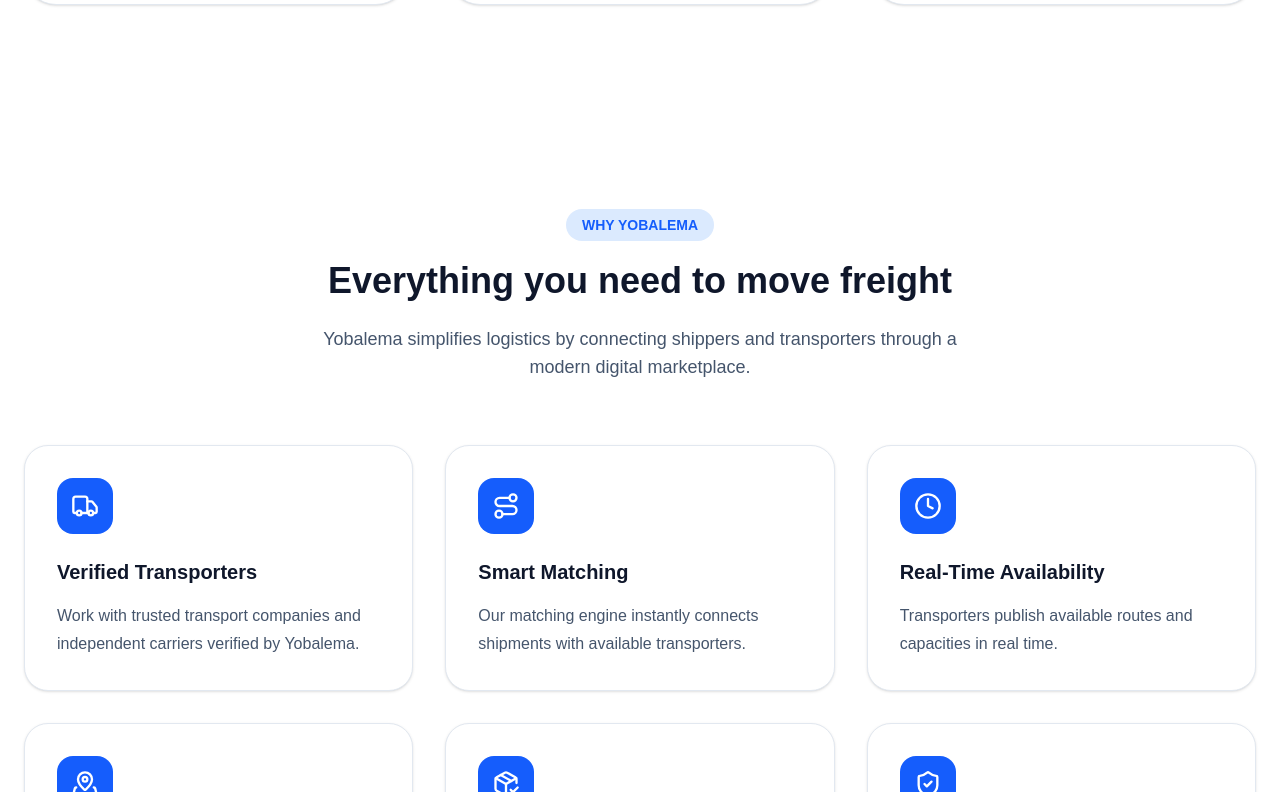
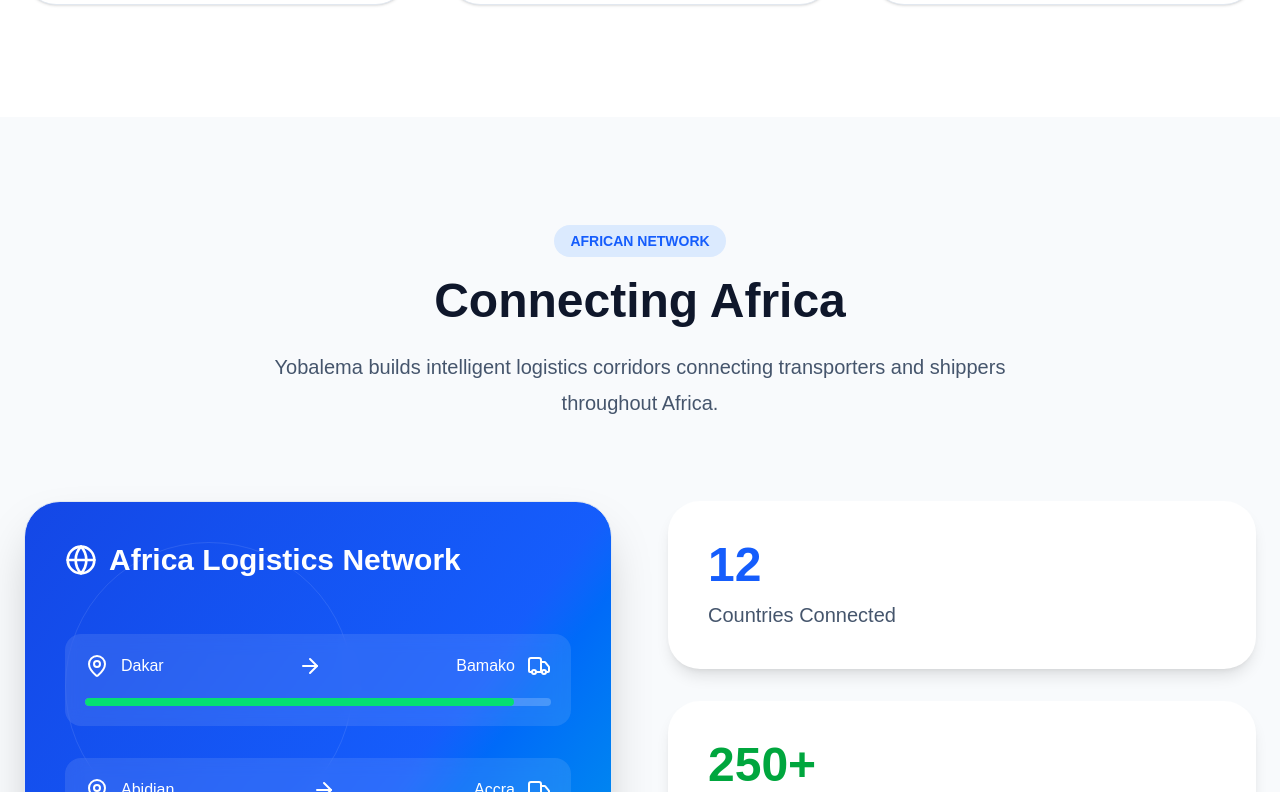
Before and after one commit to cherif-it/yobalema_mvp, a Next.js app: page / in a window 1280 px wide. Shown: the part 1888-2680 px from the top of the page. Built offline with nearby package versions, Linux system fonts and the light colour scheme.

Commit message:
fix app/page.tsx

```diff
--- a/app/page.tsx
+++ b/app/page.tsx
@@ -5,6 +5,7 @@
 import Footer from "@/components/Footer";
 import TrustedBy from "@/components/TrustedBy";
 import HowItWorks from "@/components/HowItWorks";
+import AfricaNetwork from "@/components/AfricaNetwork";
 
 export default function HomePage() {
   return (
@@ -17,6 +18,8 @@
       <TrustedBy />
 
       <HowItWorks />
+
+      <AfricaNetwork />
 
       <Features />
 
```
